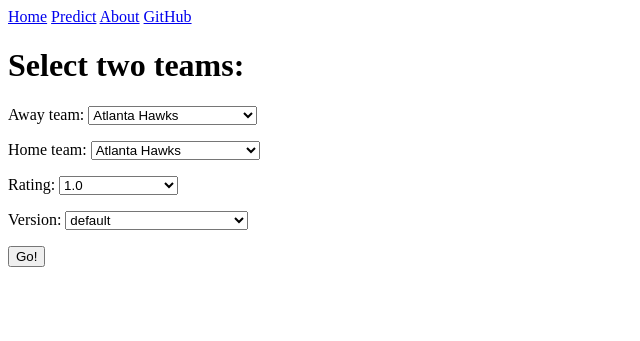
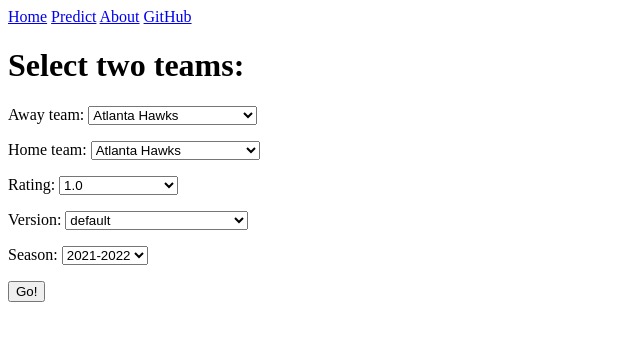
Before and after one commit to josmarsan24/game_predictor, a Flask app: page /predict in a window 1280 px wide. Shown: the top 341 px of the page, without its empty margins (0-640 px from the left). Run offline with Flask 3, Linux system fonts and the light colour scheme.

Commit message:
añado a la web escoger temporada

```diff
--- a/app.py
+++ b/app.py
@@ -21,7 +21,9 @@ def result():
         home_team = request.form['home_team']
         v = request.form['v']
         rtg = request.form['rtg']
-        home_odds, away_odds = predict_by_name(home_team,away_team,v,rtg)
+        season = request.form['season']
+        season = str(season.split('-')[1])
+        home_odds, away_odds = predict_by_name(home_team,away_team,v,rtg,season)
         home_url = "static/" + home_team.replace(" ","") + ".png"
         away_url = "static/" + away_team.replace(" ","") + ".png"
         form_data = {'away_team':away_team,'away_odds':round(away_odds,2),'home_team':home_team,'home_odds':round(home_odds,2), 'away_url': away_url, 'home_url': home_url}
--- a/templates/predict.html
+++ b/templates/predict.html
@@ -98,6 +98,12 @@
         <option>h2h</option>
       </select>
 
+      <p>Season:
+        <select name="season">
+          <option>2021-2022</option>
+          <option>2022-2023</option>
+        </select>
+
 </p>
 <input type="submit" value="Go!"></p>
 </form>
```
